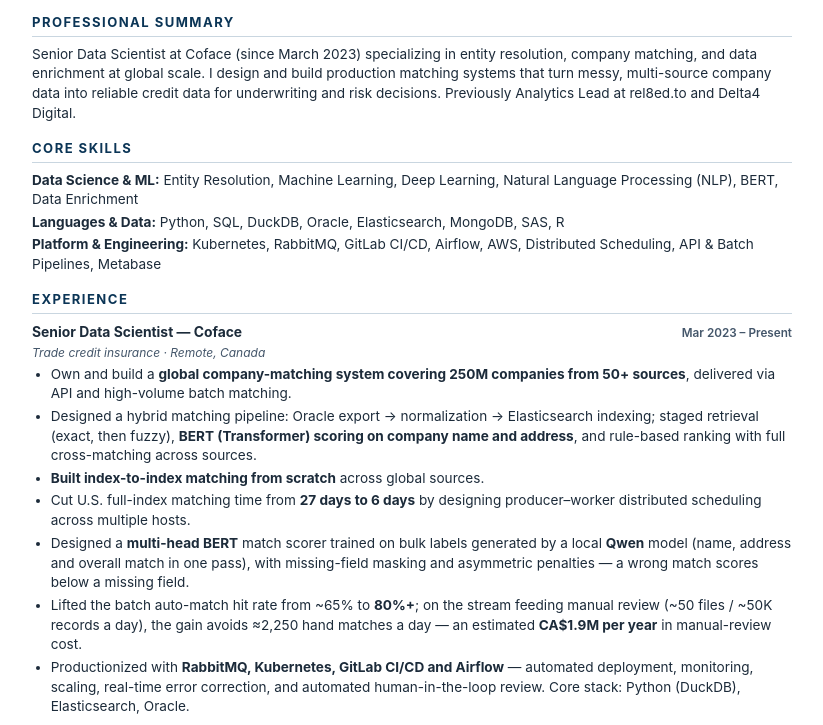
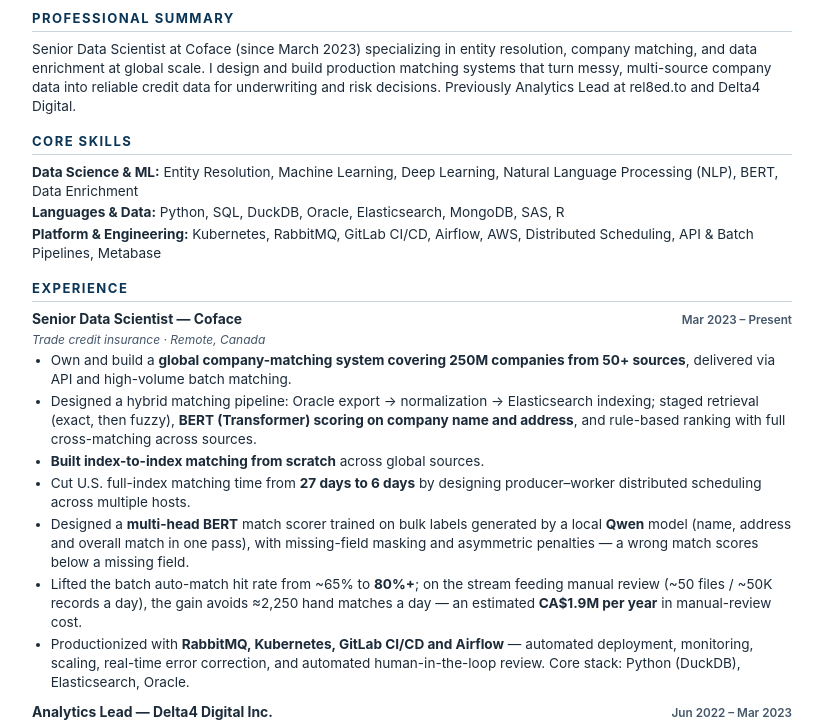
Before and after one commit to DaiZack/daizack.github.io, a plain HTML site: page resume.html in a window 1280 px wide. Shown: the part 213-938 px from the top of the page, without its empty margins (228-1051 px from the left). Drawn offline with Linux system fonts and the light colour scheme.

Commit message:
Resume v14 fix: tighten line-height so print layout stays 2 pages

```diff
--- a/resume.html
+++ b/resume.html
@@ -5,7 +5,7 @@
 <meta name="viewport" content="width=device-width, initial-scale=1.0">
 <title>Zack Dai — Resume</title>
 <style>
-  body{font-family:-apple-system,"Segoe UI",Arial,sans-serif;color:#1c2b3a;font-size:10.2pt;line-height:1.45;max-width:760px;margin:0 auto;padding:28px 22px 40px}
+  body{font-family:-apple-system,"Segoe UI",Arial,sans-serif;color:#1c2b3a;font-size:10.2pt;line-height:1.4;max-width:760px;margin:0 auto;padding:28px 22px 40px}
   a{color:#0b5a8a;text-decoration:none}
   .bar{display:flex;gap:10px;margin-bottom:22px}
   .bar button,.bar a{border:1.5px solid #0b5a8a;border-radius:8px;padding:8px 16px;font-weight:700;font-size:13px;background:#0b5a8a;color:#fff;cursor:pointer}
```
